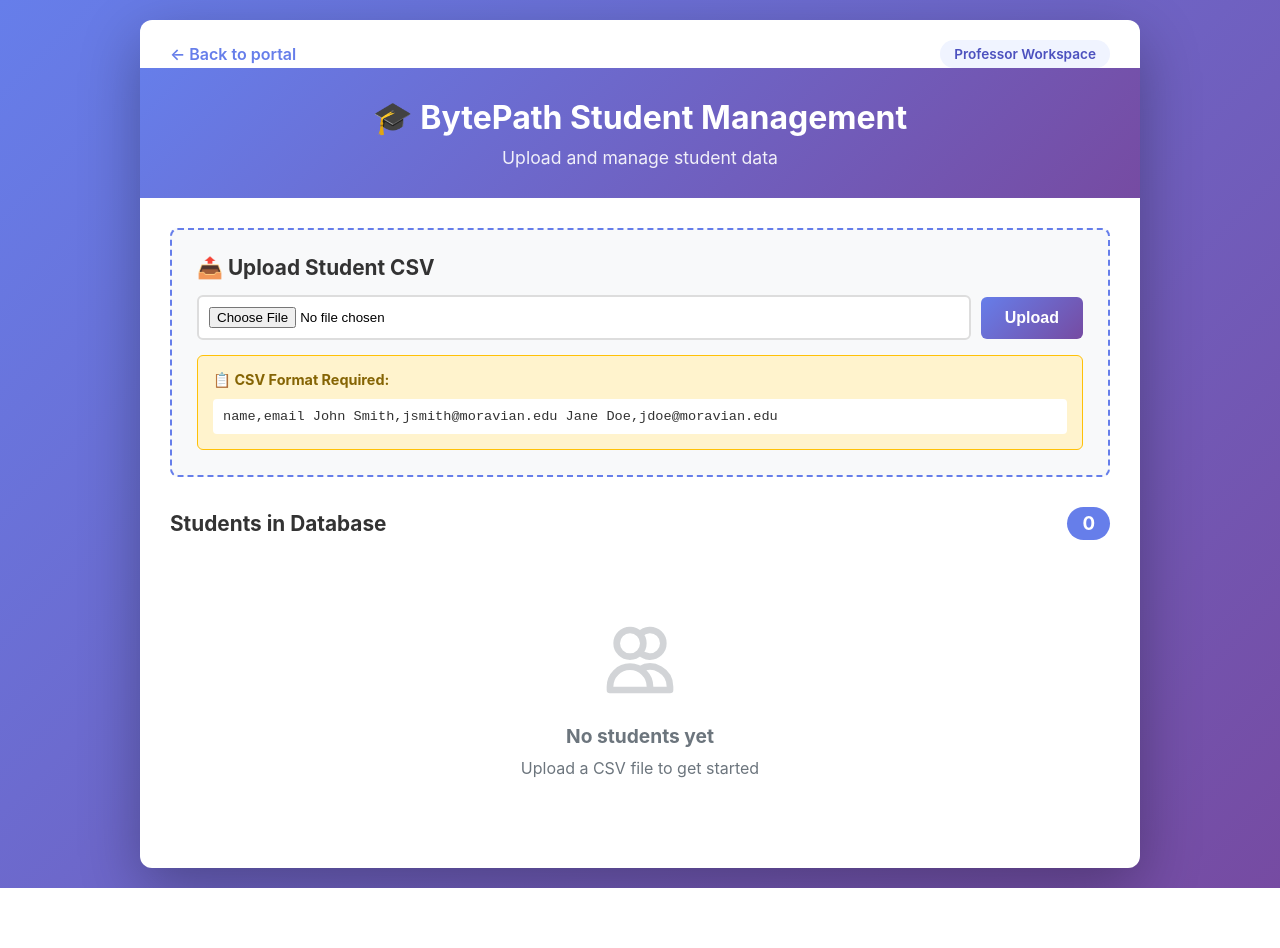
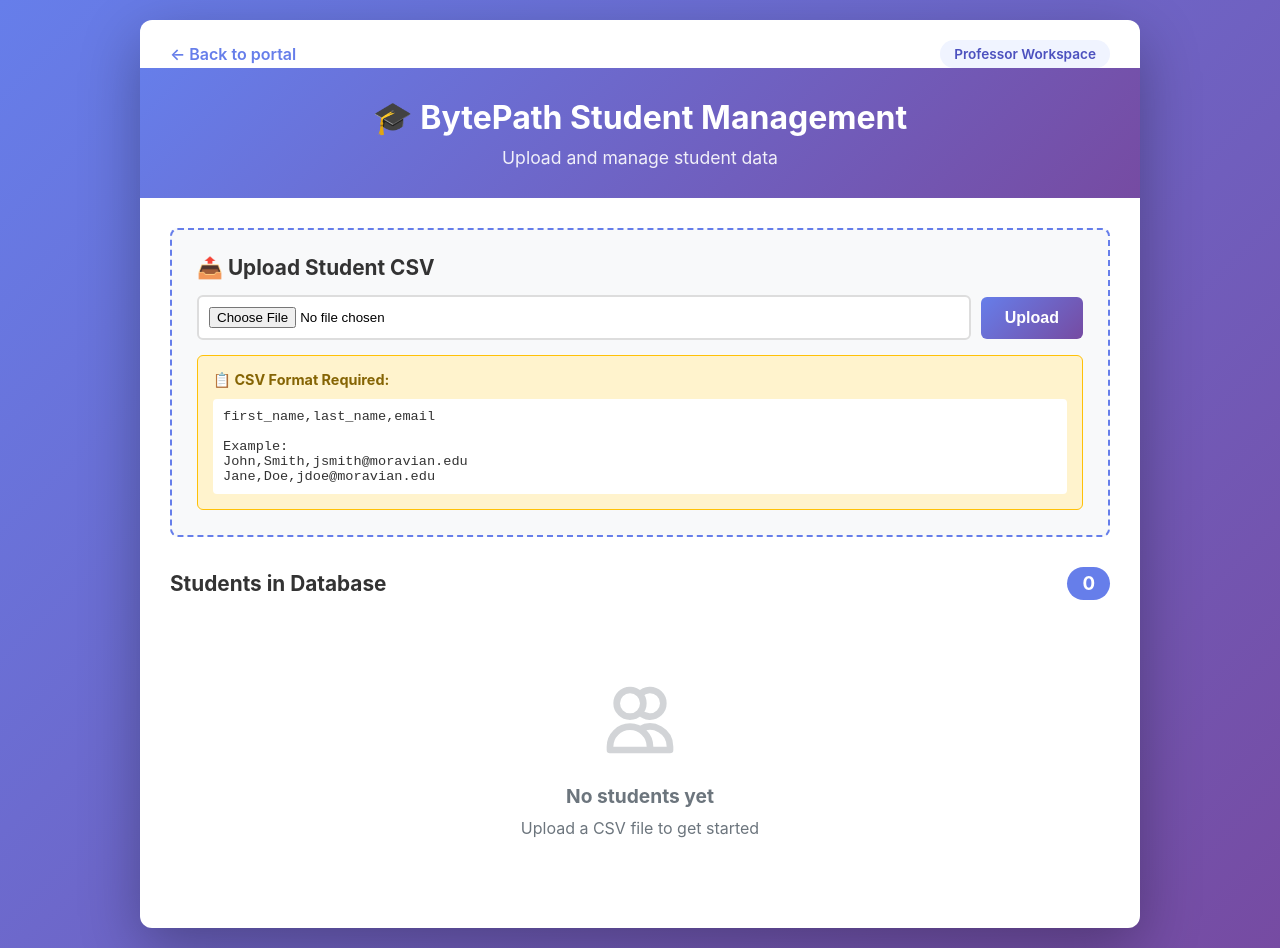
Before and after one commit to cs298f25/Deborah-Marena-Matt-Vicente, a Flask app: page /professor in a window 1280 px wide. Before the commit the page ends 888 px from the top, so only its background shows below. Run offline with Flask 3, Linux system fonts and the light colour scheme.

Commit message:
Update Files in Templates folder

```diff
--- a/bytepath-backend/templates/index.html
+++ b/bytepath-backend/templates/index.html
@@ -10,7 +10,6 @@
     <div class="home-container">
         <nav class="home-nav">
             <div class="brand">
-                <span class="logo">🐍</span>
                 <div>
                     <p class="eyebrow">Moravian University</p>
                     <p class="brand-name">Bytepath</p>
@@ -33,7 +32,6 @@
 
         <section class="role-card-grid">
             <article class="role-card student-card">
-                <div class="card-icon">🎓</div>
                 <h2>I'm a Student</h2>
                 <p>
                     Confirm your Moravian email to unlock Bytepath instantly. No passwords today—just let us know who you are.
@@ -47,7 +45,6 @@
             </article>
 
             <article class="role-card professor-card">
-                <div class="card-icon">👩‍🏫</div>
                 <h2>I'm a Professor</h2>
                 <p>
                     Upload your roster once and let students self-serve. Clear the list or add a fresh CSV whenever needed.
--- a/bytepath-backend/templates/professor.html
+++ b/bytepath-backend/templates/professor.html
@@ -324,9 +324,12 @@
 
                 <div class="csv-format">
                     <h4>📋 CSV Format Required:</h4>
-                    <code>name,email
-John Smith,jsmith@moravian.edu
-Jane Doe,jdoe@moravian.edu</code>
+                    <code>first_name,last_name,email
+                        <br>
+                        <br> Example:
+                        <br>John,Smith,jsmith@moravian.edu
+                        <br>Jane,Doe,jdoe@moravian.edu
+                    </code>
                 </div>
             </div>
 
@@ -348,7 +351,7 @@
                         <tbody>
                             {% for student in students %}
                                 <tr>
-                                    <td>{{ student.name }}</td>
+                                    <td>{{ student.first_name }} {{ student.last_name }}</td>
                                     <td>{{ student.email }}</td>
                                 </tr>
                             {% endfor %}
```
